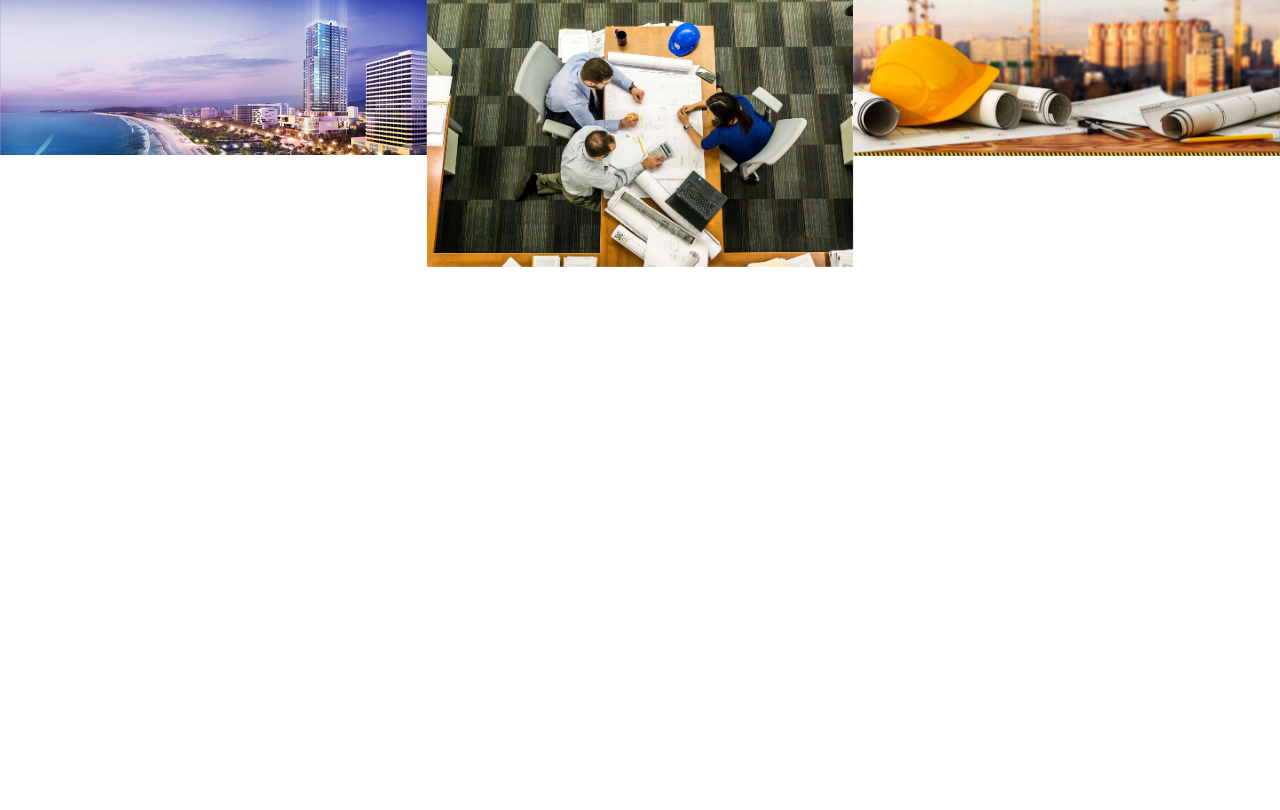
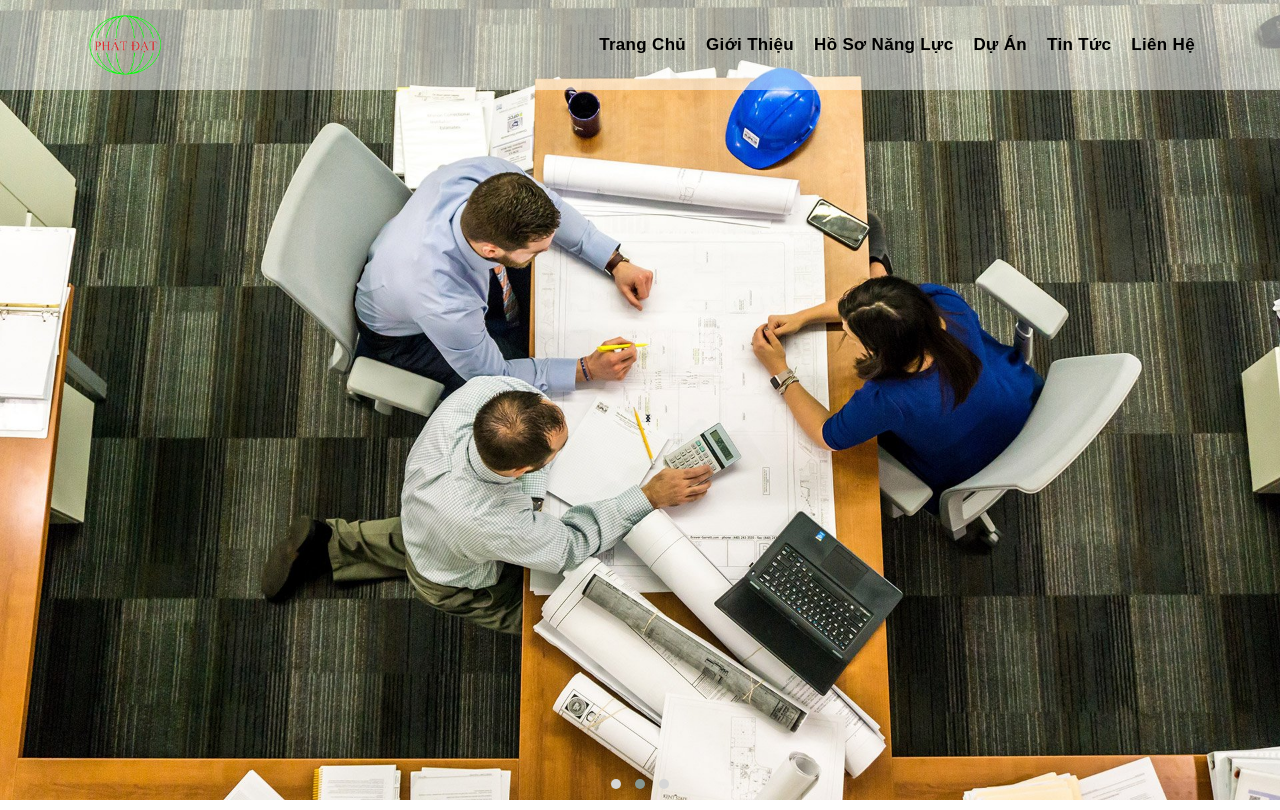
Before and after one commit to noidoicity2/phatdat-frontEnd, a plain HTML site: page index.html in a window 1280 px wide. Drawn offline with nearby package versions, Linux system fonts and the light colour scheme; some packages are replaced by stand-ins of ours.

Commit message:
init app

```diff
--- a/css/common.css
+++ b/css/common.css
@@ -1,9 +1,13 @@
 .header{
     /*display: flex;*/
-    background-color:#279DB6 ;
+    /*background-color:#279DB6 ;*/
     position: fixed;
+    /*background-color: white;*/
+    z-index: 50;
     width: 100%;
-    /*background-color: #FDFDFD;*/
+    top: 0;
+    left: 0;
+    background-color: rgba(253, 253, 253, 0.53);
 
 
 }
@@ -41,12 +45,42 @@
     white-space: nowrap;
 }
 .menu-link:hover{
-    color: #EDB841;
+    /*color: #EDB841;*/
+    color: green;
     text-decoration: none;
     transform: scale(1.2);
 }
 
+/*slider
+*/
+.slider-section{
+    width: 100%;
+    /*height: 100vh;*/
+    margin: 0;
+}
+.slider-item{
+    display: block;
+    height: 100vh;
+    /*width: 100%;*/
+    object-fit: cover;
+    object-position: center center;
+}
 .slider{
-    height: 100vh;
-    width: 100%;
+    /*width: 100%;*/
+    /*height: 100vh;*/
+
 }
+.owl-dots{
+    position: absolute;
+    left: 50%;
+    transform: translateX(-50%);
+    bottom: 0;
+}
+.owl-prev{
+    position: absolute;
+    top: 50%;
+}
+.owl-next{
+    position: absolute;
+    top: 50%;
+}
--- a/index.html
+++ b/index.html
@@ -2,8 +2,8 @@
 <html lang="en">
 <head>
     <meta charset="UTF-8">
-    <meta name="viewport"
-          content="width=device-width, user-scalable=no, initial-scale=1.0, maximum-scale=1.0, minimum-scale=1.0">
+    <meta name="viewport" content="width=device-width, initial-scale=1, shrink-to-fit=no">
+
     <meta http-equiv="X-UA-Compatible" content="ie=edge">
     <title>Phat dat</title>
     <link rel="stylesheet" href="https://cdn.jsdelivr.net/npm/bootstrap@4.6.0/dist/css/bootstrap.min.css">
@@ -41,11 +41,18 @@
     </div>
 
 </div>
-<div class="section">
-    <div class="slider  owl-carousel owl-theme">
-        <img class="item slider-item" src="/img/slider1.jpg" alt="slider1">
-        <img class="item slider-item" src="/img/slider2.jpg" alt="slider2">
-        <img class="item slider-item" src="/img/slider3.jpg" alt="slider3">
+<div class="section slider-section ">
+    <div class="slider owl-carousel owl-theme">
+
+            <img class="item slider-item" src="/img/slider1.jpg" alt="slider1">
+
+
+            <img class="item slider-item" src="/img/slider2.jpg" alt="slider1">
+
+
+            <img class="item slider-item" src="/img/slider3.jpg" alt="slider1">
+
+
     </div>
 </div>
 
@@ -55,5 +62,5 @@
 <script src="https://cdn.jsdelivr.net/npm/bootstrap@4.6.0/dist/js/bootstrap.min.js"></script>
 <script src="https://cdnjs.cloudflare.com/ajax/libs/OwlCarousel2/2.3.4/owl.carousel.min.js" ></script>
 <script type="text/javascript" src="https://cdnjs.cloudflare.com/ajax/libs/jquery.lazy/1.7.9/jquery.lazy.min.js"></script>
-<script src="js/app.js"></script>
+<script src="/js/app.js"></script>
 </html>
--- a/js/app.js
+++ b/js/app.js
@@ -1,7 +1,10 @@
-$(document).ready(function () {
-    $('.slider').owlCarousel({
-        loop:true,
-        item:1,
-        nav:true,
+$(document).ready(function(){
+    $(".owl-carousel").owlCarousel({
+        items:1,
+        autoplay:true,
+        autoplayTimeout:3000,
+        autoplayHoverPause:false,
+        loop: true,
+        nav: true
     });
 });
```
